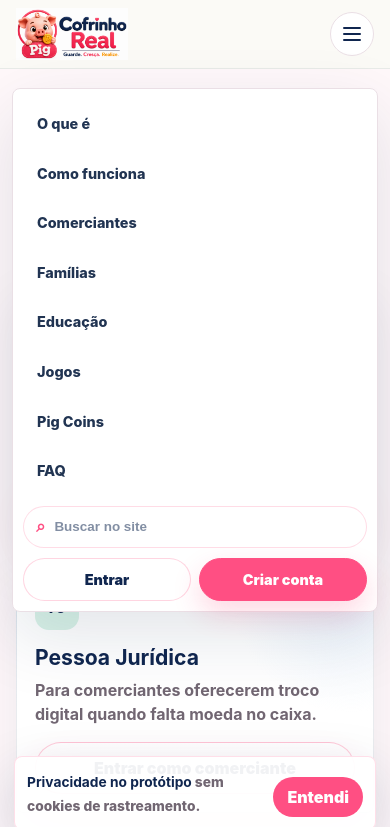
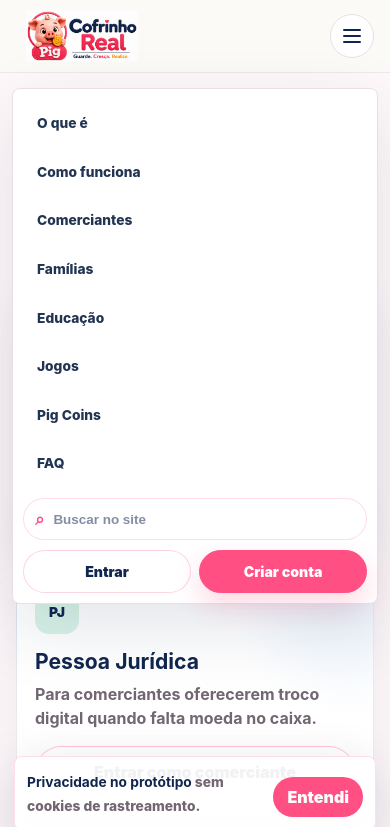
Before and after one commit to alamomalarocha/cofrinhoreal.com.br, a plain HTML site: page index.html in a window 390 px wide. Both pictures are taken after a click on the button "Abrir menu". Shown: the top 827 px of the page. Drawn offline with Linux system fonts and the light colour scheme.

Commit message:
Fix header logo overlap and navigation layout

```diff
--- a/index.html
+++ b/index.html
@@ -32,7 +32,7 @@
     <meta name="twitter:image" content="https://cofrinhoreal.com.br/assets/brand/cofrinho-real-pig-logo-principal.png" />
     <link rel="icon" href="assets/favicon.svg" type="image/svg+xml" />
     <link rel="manifest" href="site.webmanifest" />
-    <link rel="stylesheet" href="styles.css?v=20" />
+    <link rel="stylesheet" href="styles.css?v=21" />
   </head>
   <body>
     <header class="site-header">
@@ -692,6 +692,6 @@
       <button type="button" data-cookie-ok>Entendi</button>
     </aside>
 
-    <script src="script.js?v=20"></script>
+    <script src="script.js?v=21"></script>
   </body>
 </html>
--- a/styles.css
+++ b/styles.css
@@ -62,13 +62,13 @@
 }
 
 .site-header-inner {
-  width: min(1180px, calc(100% - 40px));
+  width: min(1240px, calc(100% - 40px));
   margin: 0 auto;
   display: flex;
   align-items: center;
   justify-content: space-between;
-  gap: clamp(16px, 2.8vw, 34px);
-  padding: 8px 0;
+  gap: clamp(18px, 2.4vw, 32px);
+  padding: 10px 0;
 }
 
 .brand {
@@ -81,9 +81,10 @@
 
 .header-logo {
   display: block;
-  width: auto;
-  height: clamp(68px, 6.8vw, 86px);
-  max-width: clamp(210px, 25vw, 286px);
+  width: clamp(132px, 12vw, 158px);
+  max-width: 100%;
+  max-height: 64px;
+  height: auto;
   object-fit: contain;
 }
 
@@ -104,16 +105,16 @@
   flex: 1 1 auto;
   align-items: center;
   justify-content: flex-end;
-  gap: clamp(12px, 1.8vw, 22px);
+  gap: clamp(10px, 1.45vw, 18px);
   min-width: 0;
 }
 
 .nav-links {
   display: flex;
   align-items: center;
-  gap: clamp(12px, 1.35vw, 18px);
+  gap: clamp(10px, 1vw, 15px);
   color: #213452;
-  font-size: clamp(0.9rem, 1vw, 0.98rem);
+  font-size: clamp(0.86rem, 0.88vw, 0.95rem);
   font-weight: 800;
 }
 
@@ -132,9 +133,9 @@
   grid-template-columns: auto minmax(72px, 1fr);
   gap: 7px;
   align-items: center;
-  width: min(168px, 16vw);
+  width: min(166px, 13vw);
   min-height: 42px;
-  padding: 0 12px;
+  padding: 0 11px;
   border: 1px solid rgba(255, 79, 131, 0.2);
   border-radius: 999px;
   background: rgba(255, 255, 255, 0.72);
@@ -195,8 +196,8 @@
   align-items: center;
   justify-content: center;
   border-radius: 999px;
-  padding: 10px 15px;
-  font-size: 0.9rem;
+  padding: 10px 14px;
+  font-size: 0.88rem;
   font-weight: 950;
   white-space: nowrap;
 }
@@ -2397,13 +2398,13 @@
 
 @media (max-width: 1120px) {
   .site-header-inner {
-    width: min(1180px, calc(100% - 32px));
+    width: min(1240px, calc(100% - 32px));
     gap: 18px;
   }
 
   .header-logo {
-    height: 60px;
-    max-width: 220px;
+    width: 150px;
+    max-height: 58px;
   }
 
   .menu-button {
@@ -2520,8 +2521,8 @@
   }
 
   .header-logo {
-    height: 52px;
-    max-width: 172px;
+    width: 132px;
+    max-height: 52px;
   }
 
   .hero {
```
Also changed, not shown: cookies.html (+1 -1 lines), direitos.html (+1 -1 lines), privacidade.html (+1 -1 lines), termos.html (+1 -1 lines).
